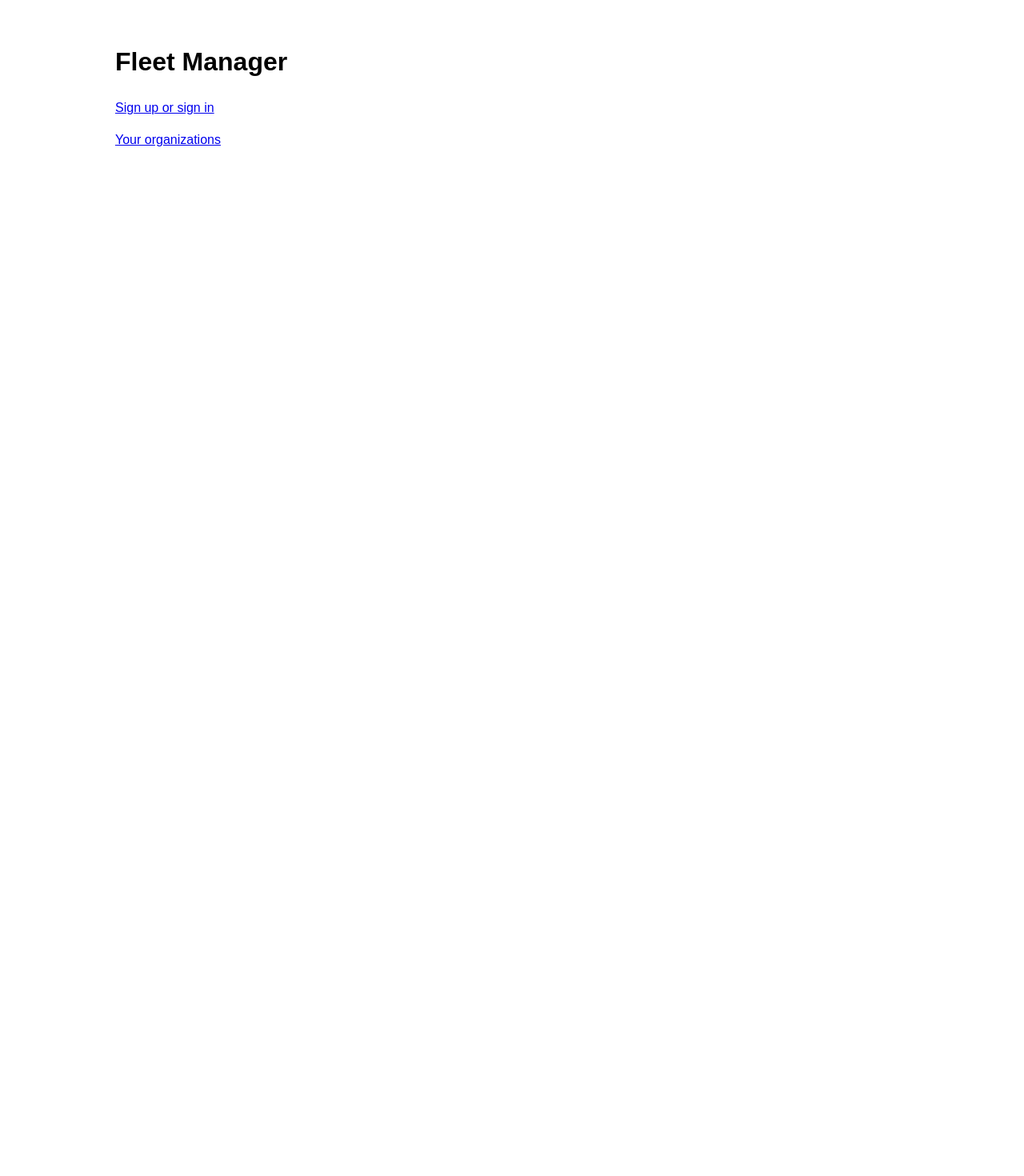
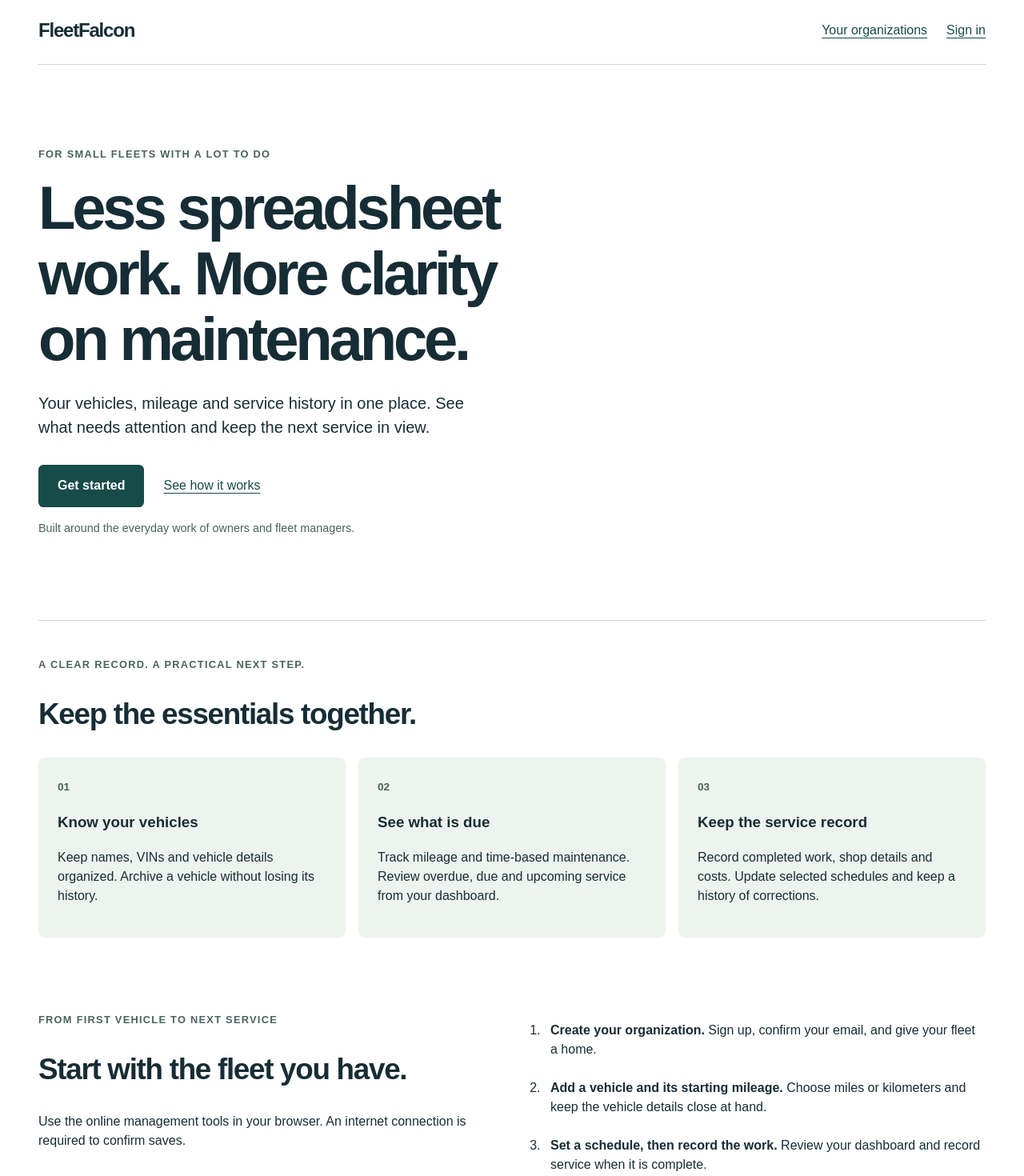
Before and after one commit to thegreatsloth47/fleet-manager, a Next.js app: page / in a window 1280 px wide. Shown: the top 1470 px of the page at 80% size. Before the commit the page ends 800 px from the top, so only its background shows below. Built offline with nearby package versions, Linux system fonts and the light colour scheme.

Commit message:
feat: introduce FleetFalcon and guide visitors to account entry

```diff
--- a/src/app/layout.tsx
+++ b/src/app/layout.tsx
@@ -3,7 +3,7 @@ import type { ReactNode } from "react";
 import "@/app/globals.css";
 
 export const metadata: Metadata = {
-  title: "Fleet Manager",
+  title: "FleetFalcon",
 };
 
 export default function RootLayout({ children }: { children: ReactNode }) {
--- /dev/null
+++ b/src/app/page.module.css
@@ -0,0 +1,135 @@
+.landing {
+  max-width: 76rem;
+  color: #172d35;
+  padding-block: 1.25rem 3rem;
+}
+
+.navigation {
+  display: flex;
+  align-items: center;
+  flex-wrap: wrap;
+  gap: 1rem 1.5rem;
+  padding-bottom: 1.5rem;
+  border-bottom: 1px solid #cbd6d5;
+}
+
+.brand {
+  margin-right: auto;
+  font-size: 1.5rem;
+  font-weight: 800;
+  letter-spacing: -0.05em;
+}
+
+.landing a {
+  color: #174b48;
+  text-underline-offset: 0.25em;
+}
+
+.landing a:focus-visible {
+  outline: 3px solid #a05700;
+  outline-offset: 5px;
+}
+
+.hero {
+  padding: clamp(2.5rem, 7vw, 6rem) 0;
+  max-width: 54rem;
+}
+
+.eyebrow {
+  color: #48635e;
+  font-size: 0.8rem;
+  font-weight: 700;
+  letter-spacing: 0.1em;
+  text-transform: uppercase;
+}
+
+.hero h1 {
+  font-size: clamp(2.35rem, 6vw, 4.75rem);
+  letter-spacing: -0.055em;
+  line-height: 1.08;
+  margin: 1rem 0 1.5rem;
+  text-wrap: balance;
+}
+
+.introduction {
+  font-size: 1.25rem;
+  max-width: 36rem;
+}
+
+.actions {
+  display: flex;
+  flex-wrap: wrap;
+  align-items: center;
+  gap: 1.5rem;
+  margin-block: 2rem 1rem;
+}
+
+.actions .primaryAction {
+  background: #174b48;
+  color: #fff;
+  padding: 0.9rem 1.5rem;
+  border-radius: 0.4rem;
+  font-weight: 700;
+  text-decoration: none;
+}
+
+.note {
+  color: #48635e;
+  font-size: 0.9rem;
+}
+
+.capabilities {
+  padding-block: 2rem;
+  border-top: 1px solid #cbd6d5;
+}
+
+.landing h2 {
+  font-size: clamp(1.65rem, 3vw, 2.3rem);
+  letter-spacing: -0.035em;
+  line-height: 1.2;
+}
+
+.cards {
+  display: grid;
+  grid-template-columns: repeat(auto-fit, minmax(min(100%, 16rem), 1fr));
+  gap: 1rem;
+  margin-top: 2rem;
+}
+
+.cards article {
+  background: #edf3ee;
+  padding: 1.5rem;
+  border-radius: 0.5rem;
+}
+
+.number {
+  color: #48635e;
+  font-weight: 700;
+  font-size: 0.85rem;
+}
+
+.gettingStarted {
+  display: grid;
+  grid-template-columns: repeat(auto-fit, minmax(min(100%, 20rem), 1fr));
+  align-items: start;
+  gap: 2rem;
+  padding-block: 3rem;
+}
+
+.gettingStarted ol {
+  padding-left: 1.5rem;
+}
+
+.gettingStarted li {
+  padding: 0.5rem 0 1rem 0.5rem;
+}
+
+.footer {
+  display: flex;
+  flex-wrap: wrap;
+  align-items: center;
+  justify-content: space-between;
+  gap: 1rem;
+  padding-top: 1.5rem;
+  border-top: 1px solid #cbd6d5;
+}
--- a/src/app/page.tsx
+++ b/src/app/page.tsx
@@ -1,12 +1,105 @@
+import type { Metadata } from "next";
 import Link from "next/link";
+import styles from "./page.module.css";
+
+export const metadata: Metadata = {
+  title: "FleetFalcon | Fleet maintenance for small businesses",
+  description:
+    "Keep vehicle details, mileage, maintenance schedules and service history together. FleetFalcon helps small fleets see what needs attention next.",
+};
+
 export default function HomePage() {
   return (
-    <main>
-      <h1>Fleet Manager</h1>
-      <Link href="/auth">Sign up or sign in</Link>
-      <p>
+    <main className={styles.landing}>
+      <nav className={styles.navigation} aria-label="Main navigation">
+        <span className={styles.brand}>FleetFalcon</span>
         <Link href="/organizations">Your organizations</Link>
-      </p>
+        <Link href="/auth">Sign in</Link>
+      </nav>
+      <section className={styles.hero} aria-labelledby="welcome-heading">
+        <p className={styles.eyebrow}>For small fleets with a lot to do</p>
+        <h1 id="welcome-heading">
+          Less spreadsheet work. More clarity on maintenance.
+        </h1>
+        <p className={styles.introduction}>
+          Your vehicles, mileage and service history in one place. See what
+          needs attention and keep the next service in view.
+        </p>
+        <div className={styles.actions}>
+          <Link className={styles.primaryAction} href="/auth">
+            Get started
+          </Link>
+          <a href="#how-it-works">See how it works</a>
+        </div>
+        <p className={styles.note}>
+          Built around the everyday work of owners and fleet managers.
+        </p>
+      </section>
+      <section
+        className={styles.capabilities}
+        aria-labelledby="capabilities-heading"
+      >
+        <p className={styles.eyebrow}>A clear record. A practical next step.</p>
+        <h2 id="capabilities-heading">Keep the essentials together.</h2>
+        <div className={styles.cards}>
+          <article>
+            <span className={styles.number}>01</span>
+            <h3>Know your vehicles</h3>
+            <p>
+              Keep names, VINs and vehicle details organized. Archive a vehicle
+              without losing its history.
+            </p>
+          </article>
+          <article>
+            <span className={styles.number}>02</span>
+            <h3>See what is due</h3>
+            <p>
+              Track mileage and time-based maintenance. Review overdue, due and
+              upcoming service from your dashboard.
+            </p>
+          </article>
+          <article>
+            <span className={styles.number}>03</span>
+            <h3>Keep the service record</h3>
+            <p>
+              Record completed work, shop details and costs. Update selected
+              schedules and keep a history of corrections.
+            </p>
+          </article>
+        </div>
+      </section>
+      <section
+        id="how-it-works"
+        className={styles.gettingStarted}
+        aria-labelledby="steps-heading"
+      >
+        <div>
+          <p className={styles.eyebrow}>From first vehicle to next service</p>
+          <h2 id="steps-heading">Start with the fleet you have.</h2>
+          <p>
+            Use the online management tools in your browser. An internet
+            connection is required to confirm saves.
+          </p>
+        </div>
+        <ol>
+          <li>
+            <strong>Create your organization.</strong> Sign up, confirm your
+            email, and give your fleet a home.
+          </li>
+          <li>
+            <strong>Add a vehicle and its starting mileage.</strong> Choose
+            miles or kilometers and keep the vehicle details close at hand.
+          </li>
+          <li>
+            <strong>Set a schedule, then record the work.</strong> Review your
+            dashboard and record service when it is complete.
+          </li>
+        </ol>
+      </section>
+      <footer className={styles.footer}>
+        <p>Ready to put your maintenance records in order?</p>
+        <Link href="/auth">Sign up or sign in</Link>
+      </footer>
     </main>
   );
 }
```
Also changed, not shown: 3 other files (tests, documents, lock files or other folders).
